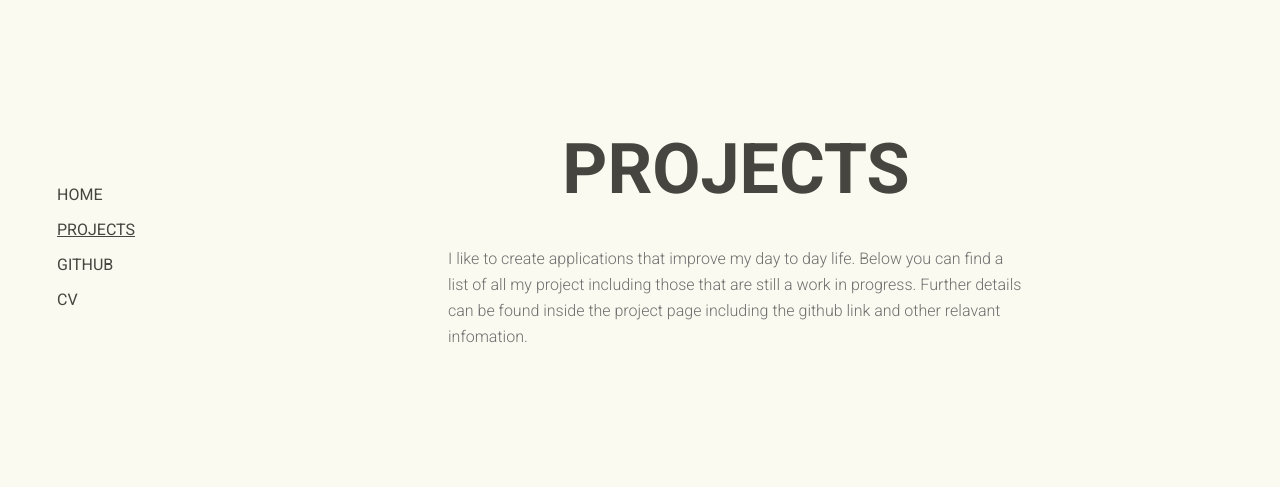
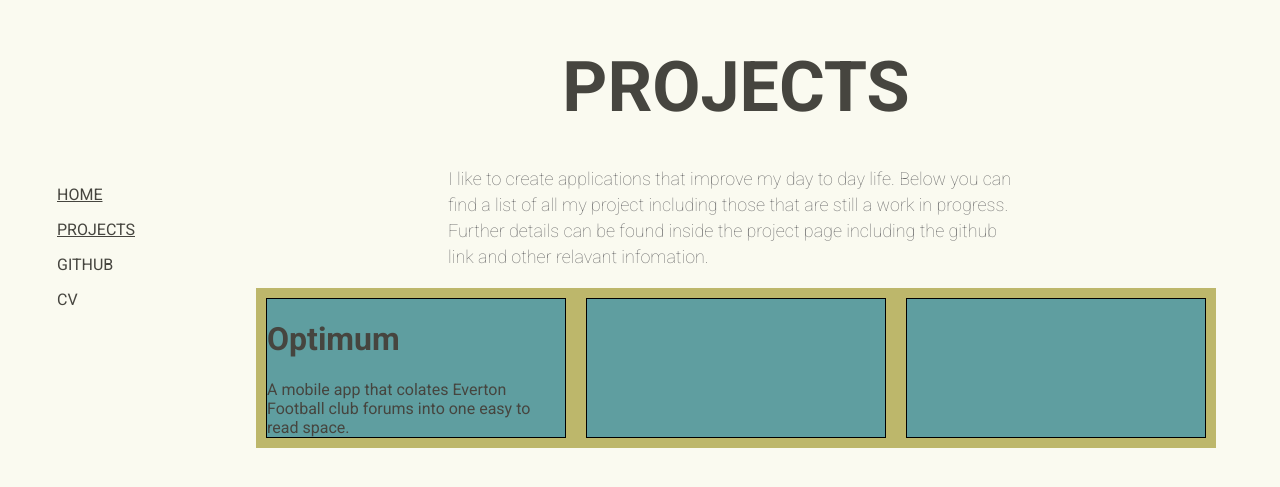
Before and after one commit to mccanndomi/personal-website, a React (Create React App) app: page /projects in a window 1280 px wide. Shown: the part 153-640 px from the top of the page. Built offline with nearby package versions, Linux system fonts and the light colour scheme.

Commit message:
more projects

```diff
--- a/src/App.css
+++ b/src/App.css
@@ -1,11 +1,9 @@
 @import url("https://fonts.googleapis.com/css2?family=Roboto:wght@100;300;400;500;700&display=swap");
 
 .App {
-  /* text-align: center; */
   font-family: "Roboto", sans-serif;
   background-color: #fafaf0;
   min-width: 100vw;
   min-height: 100vh;
   color: rgb(70, 69, 63);
-  /* display: flex; */
 }
--- a/src/App.js
+++ b/src/App.js
@@ -15,7 +15,7 @@ function App() {
             <Route path="/projects">
               <Projects />
             </Route>
-            <Route path="/home">
+            <Route path="/">
               <Home />
             </Route>
           </Switch>
--- a/src/components/LeftBar.js
+++ b/src/components/LeftBar.js
@@ -8,7 +8,7 @@ export const LeftBar = () => {
         <p>
           <NavLink
             className="menu=link"
-            to="/home"
+            to="/"
             activeStyle={{
               textDecoration: "underline",
             }}
--- /dev/null
+++ b/src/components/ProjectTile.css
@@ -0,0 +1,10 @@
+.project-container {
+  align-items: center;
+  justify-content: center;
+  flex: 1;
+  border-style: solid;
+  border-width: 1px;
+  border-color: black;
+  margin: 10px;
+  background-color: cadetblue;
+}
--- /dev/null
+++ b/src/components/ProjectTile.js
@@ -0,0 +1,10 @@
+import "./ProjectTile.css";
+
+export const ProjectTile = ({ data }) => {
+  return (
+    <div className="project-container">
+      <h1>{data.name}</h1>
+      <a>{data.description}</a>
+    </div>
+  );
+};
--- a/src/pages/Projects.css
+++ b/src/pages/Projects.css
@@ -24,10 +24,11 @@
 }
 
 .project-title-subtext {
+  font-size: 1.4vw;
   padding-left: 160px;
   padding-right: 160px;
   line-height: 26px;
-  font-weight: 300;
+  font-weight: lighter;
   color: rgb(110, 110, 110);
 }
 
@@ -39,5 +40,8 @@
 }
 
 .project-space {
+  min-width: 75vw;
   background-color: darkkhaki;
+  display: flex;
+  flex-direction: row;
 }
--- a/src/pages/Projects.js
+++ b/src/pages/Projects.js
@@ -1,14 +1,18 @@
 import "./Projects.css";
+import "../components/ProjectTile";
 import { LeftBar } from "../components/LeftBar";
+import { ProjectTile } from "../components/ProjectTile";
 
 const projectData = [
   {
-    name: "Optinum",
+    name: "Optimum",
     description:
       "A mobile app that colates Everton Football club forums into one easy to read space.",
     technologies: ["Puppeteer", "Javascript", "Express", "React Native"],
     img: "https://www.google.com/url?sa=i&url=https%3A%2F%2Fwww.bbc.com%2Fnews%2Fbusiness-56635888&psig=AOvVaw3pg6L25X2xAy1YCUpmtlma&ust=1630729479130000&source=images&cd=vfe&ved=0CAsQjRxqFwoTCJiOu-764fICFQAAAAAdAAAAABAD",
   },
+  {},
+  {},
 ];
 
 function Projects() {
@@ -26,7 +30,11 @@ function Projects() {
               the project page including the github link and other relavant
               infomation.
             </p>
-            <div className="project-space"></div>
+            <div className="project-space">
+              {projectData.map((project) => (
+                <ProjectTile data={project} />
+              ))}
+            </div>
           </div>
         </div>
       </div>
```
